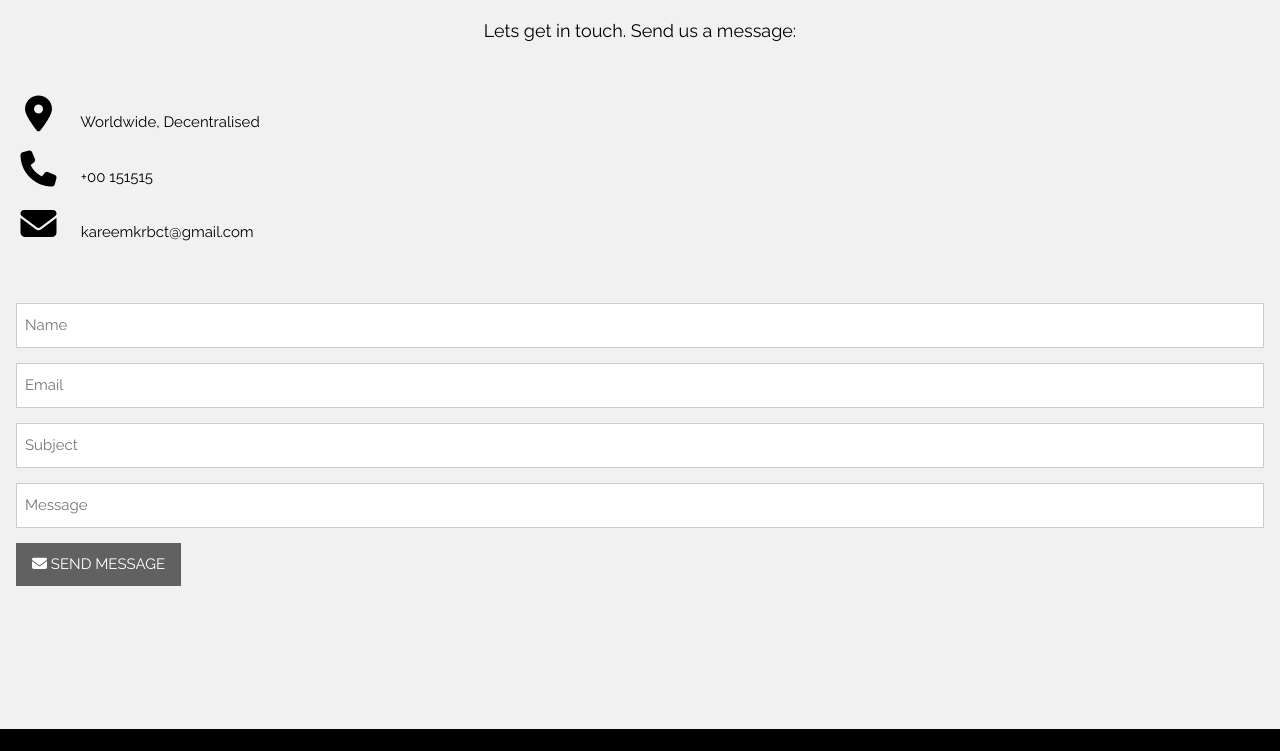
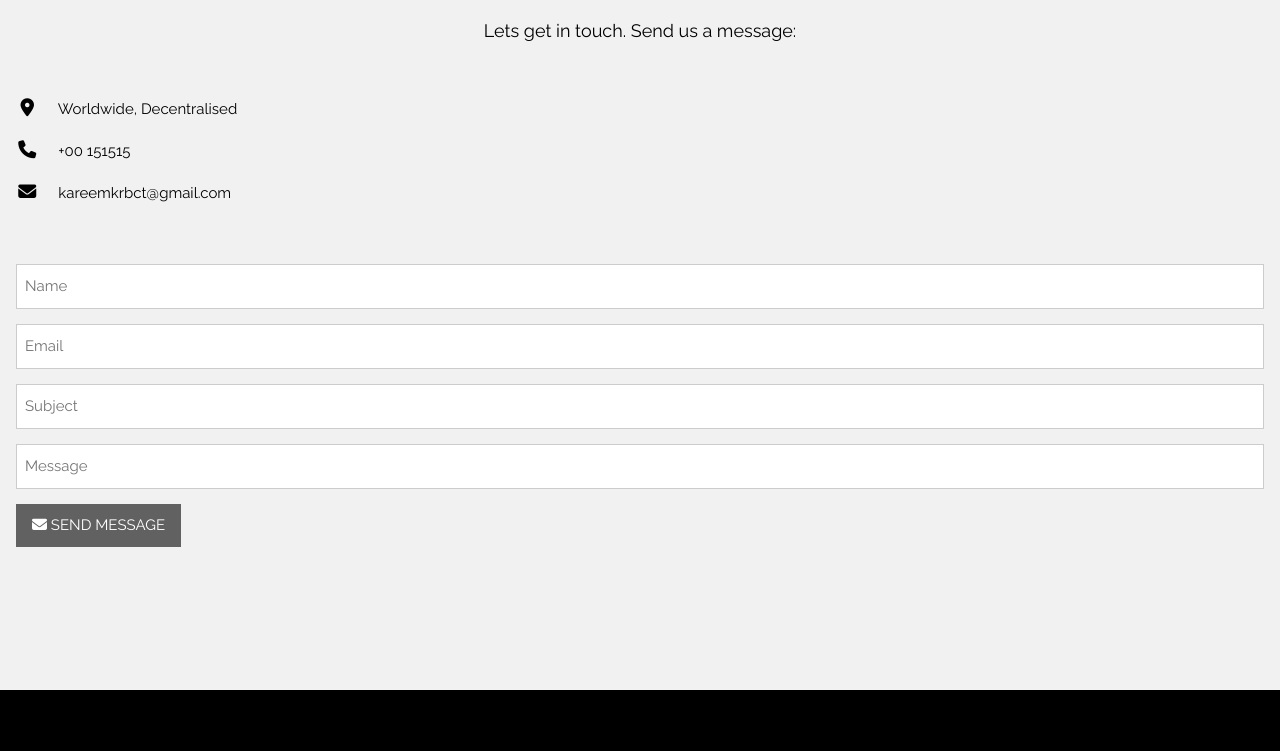
Before and after one commit to bct-toml/bct-toml.github.io, a plain HTML site: page index.html in a window 1280 px wide. Shown: the part 4353-5104 px from the top of the page. Drawn offline with nearby package versions, Linux system fonts and the light colour scheme.

Commit message:
Update index.html

```diff
--- a/index.html
+++ b/index.html
@@ -209,8 +209,8 @@ body, html {
           <h4>Where to buy and store Blackchip Token?</h4>
           <p class="w3-opacity">Answer</p>
           <p>Lobstr wallet is a user-friendly digital wallet designed for you to securely store and trade various digital assets, including the XLM token on the Stellar Blockchain Network.</p>
-          <p><a href="https://lobstr.co/trade/BCT:GC4UPVVIFGVVNKMWUFXXAKWYY6DS4XTJMLEFKU3BMOE7ZGQDSAXDF4V5" target="_blank" class="w3-button w3-dark-grey w3-block"><i class="fas fa-coins"></i>Buy Now</a></p>
-          <p><a href="https://play.google.com/store/apps/details?id=com.lobstr.client" target="_blank" class="w3-button w3-dark-grey w3-block"><i class="fas fa-wallet"></i>Download Wallet</a></p>
+          <p><a href="https://lobstr.co/trade/BCT:GC4UPVVIFGVVNKMWUFXXAKWYY6DS4XTJMLEFKU3BMOE7ZGQDSAXDF4V5" target="_blank" class="w3-button w3-dark-grey w3-block"><i class="fas fa-coins"></i> Buy Now</a></p>
+          <p><a href="https://play.google.com/store/apps/details?id=com.lobstr.client" target="_blank" class="w3-button w3-dark-grey w3-block"><i class="fas fa-wallet"></i> Download Wallet</a></p>
         </div>
       </div>
     </div>
@@ -222,9 +222,9 @@ body, html {
   <h4 class="w3-center">CONTACT</h4>
   <p class="w3-center w3-large">Lets get in touch. Send us a message:</p>
   <div style="margin-top:48px">
-    <p><i class="fa fa-map-marker fa-fw w3-xxlarge w3-margin-right"></i> Worldwide, Decentralised</p>
-    <p><i class="fa fa-phone fa-fw w3-xxlarge w3-margin-right"></i> +00 151515</p>
-    <p><i class="fa fa-envelope fa-fw w3-xxlarge w3-margin-right"> </i> kareemkrbct@gmail.com</p>
+    <p><i class="fa fa-map-marker fa-fw w3-large w3-margin-right"></i> Worldwide, Decentralised</p>
+    <p><i class="fa fa-phone fa-fw w3-large w3-margin-right"></i> +00 151515</p>
+    <p><i class="fa fa-envelope fa-fw w3-large w3-margin-right"> </i> kareemkrbct@gmail.com</p>
     <br>
     <form action="/action_page.php" target="_blank">
       <p><input class="w3-input w3-border" type="text" placeholder="Name" required name="Name"></p>
```
